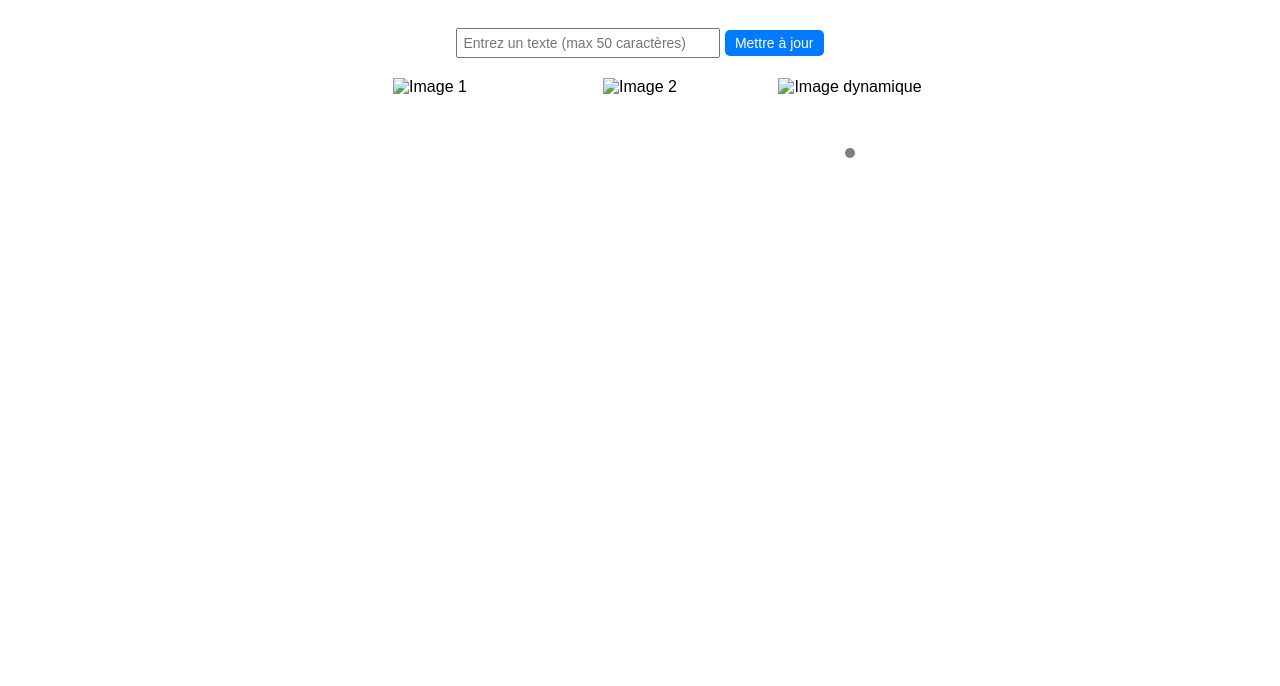
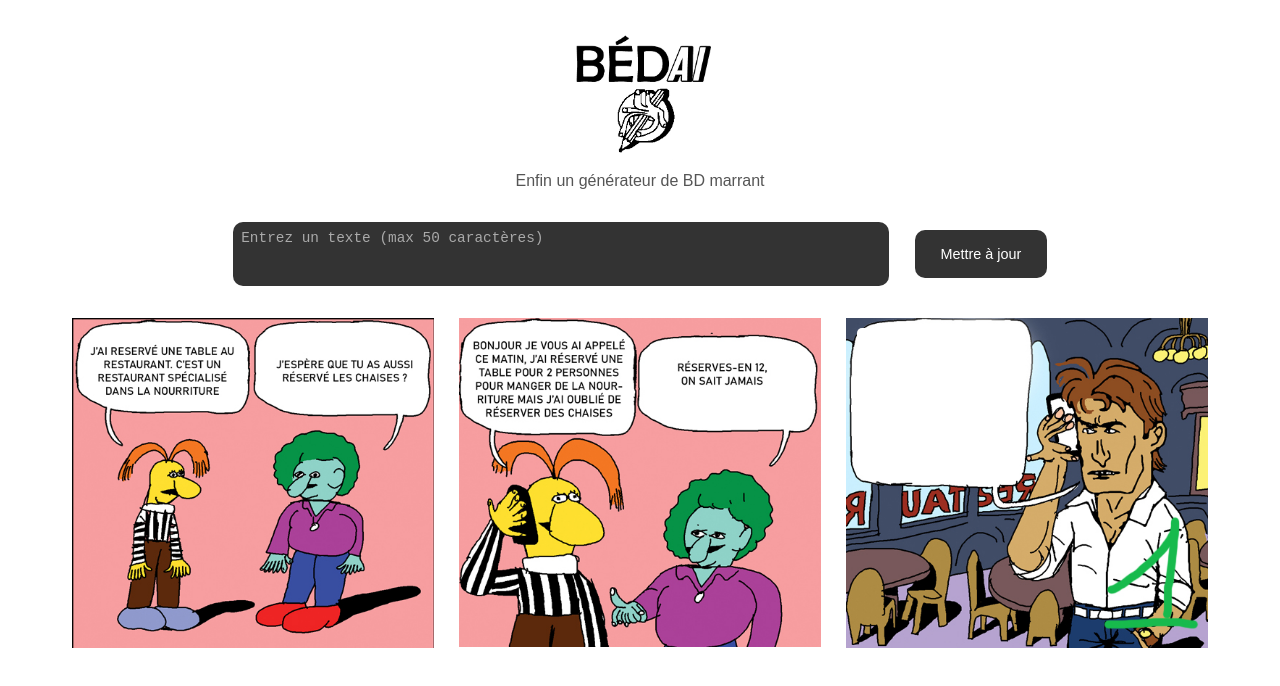
Before and after one commit to pierrevedel/NINA, a plain HTML site: page index.html in a window 1280 px wide. Drawn offline with Linux system fonts and the light colour scheme.

Commit message:
CdC initial
interface recu+ image au hasard + phrase au hasard

```diff
--- a/index.html
+++ b/index.html
@@ -3,12 +3,16 @@
 <head>
     <meta charset="UTF-8">
     <meta name="viewport" content="width=device-width, initial-scale=1.0">
-    <title>Interface Dynamique</title>
+    <title>Générateur de BD</title>
     <link rel="stylesheet" href="style.css">
 </head>
 <body>
+    <div id="header">
+        <img src="logo.jpg" alt="Logo" id="logo">
+        <p id="description">Enfin un générateur de BD marrant</p>
+    </div>
     <div id="input-section">
-        <input type="text" id="user-input" maxlength="50" placeholder="Entrez un texte (max 50 caractères)">
+        <textarea id="user-input" maxlength="50" placeholder="Entrez un texte (max 50 caractères)"></textarea>
         <button id="update-button">Mettre à jour</button>
     </div>
     <div id="image-container">
--- a/script.js
+++ b/script.js
@@ -1,5 +1,9 @@
-// Texte préparé
-const preparedText = " - Ceci est un ajout préparé";
+// Tableau de textes préparés
+const preparedTexts = [
+    "mon père me disait",
+    "si j'avais de l'argent je ferais",
+    "quand je ferme les yeux, je vois"
+];
 
 // Gestion du bouton
 document.getElementById("update-button").addEventListener("click", () => {
@@ -9,10 +13,13 @@ document.getElementById("update-button").addEventListener("click", () => {
         return;
     }
 
+    // Sélection d'un texte préparé au hasard
+    const preparedText = preparedTexts[Math.floor(Math.random() * preparedTexts.length)];
+
     // Mettre à jour le texte sur l'image
-    document.getElementById("dynamic-text").innerText = userInput + preparedText;
+    document.getElementById("dynamic-text").innerText = `${preparedText} ${userInput}`;
 
     // Mettre à jour l'image
-    const randomIndex = Math.floor(Math.random() * 10) + 1; // Choisir un nombre entre 1 et 10
+    const randomIndex = Math.floor(Math.random() * 5) + 1; // Choisir un nombre entre 1 et 10
     document.getElementById("dynamic-image").src = `images/img${randomIndex}.jpg`;
 });
--- a/style.css
+++ b/style.css
@@ -1,61 +1,90 @@
 body {
     font-family: Arial, sans-serif;
     text-align: center;
-    padding: 20px;
+    padding: 2vh 5vw;
+}
+
+#header {
+    margin-bottom: 4vh;
+}
+
+#logo {
+    width: 15vw;
+    max-width: 150px;
+    height: auto;
+}
+
+#description {
+    font-size: 2vh;
+    color: #555;
+    margin-top: 1vh;
+}
+
+#input-section {
+    margin-bottom: 4vh;
+    display: flex;
+    justify-content: center;
+    align-items: center;
+    gap: 2vw;
+}
+
+#user-input {
+    width: 50vw;
+    height: 6vh;
+    padding: 1vh;
+    font-size: 1.8vh;
+    color: white;
+    background-color: #333;
+    border: none;
+    border-radius: 10px;
+    resize: none;
+}
+
+#user-input::placeholder {
+    color: #aaa;
+}
+
+#update-button {
+    padding: 0 2vw;
+    font-size: 1.8vh;
+    color: white;
+    background-color: #333;
+    border: none;
+    border-radius: 10px;
+    height: 6vh;
+    cursor: pointer;
+}
+
+#update-button:hover {
+    background-color: #444;
 }
 
 #image-container {
     display: flex;
     justify-content: center;
-    gap: 10px;
-    margin-top: 20px;
+    gap: 2vw;
+    margin-top: 4vh;
 }
 
 .image {
     position: relative;
-    width: 200px;
-    height: 150px;
 }
 
 .image img {
-    width: 100%;
-    height: 100%;
-    object-fit: cover;
+    width: 100%; /* L'image occupe tout l'espace de son parent */
+    height: auto; /* Maintient les proportions */
+    object-fit: contain; /* Adapte l'image pour qu'elle soit visible sans déformation */
 }
 
 .image .overlay-text {
     position: absolute;
-    top: 50%;
-    left: 50%;
-    transform: translate(-50%, -50%);
-    color: white;
-    background: rgba(0, 0, 0, 0.5);
-    padding: 5px;
+    top: 3%; /* Distance par rapport au haut de l'image */
+    left: 3%; /* Distance par rapport au bord gauche */
+    color: black;
+    background: white;
+    padding: 1vh;
     border-radius: 5px;
-    font-size: 14px;
-    text-align: center;
+    font-size: 1.8vh;
+    text-align: left; /* Texte aligné à gauche */
+    width: 40%; /* Largeur fixe de 40% */
 }
-
-#input-section {
-    margin-bottom: 20px;
-}
-
-#user-input {
-    padding: 5px;
-    font-size: 14px;
-    width: 250px;
-}
-
-#update-button {
-    padding: 5px 10px;
-    font-size: 14px;
-    cursor: pointer;
-    background-color: #007BFF;
-    color: white;
-    border: none;
-    border-radius: 5px;
-}
-
-#update-button:hover {
-    background-color: #0056b3;
-}
```
Also changed, not shown: images/img0.jpg (added), images/img1.jpg (added), images/img2.jpg (added), images/img3.jpg (added), images/img4.jpg (added), images/img5.jpg (added), logo.jpg (added), static1.jpg (added), static2.jpg (added), 1 other file.
